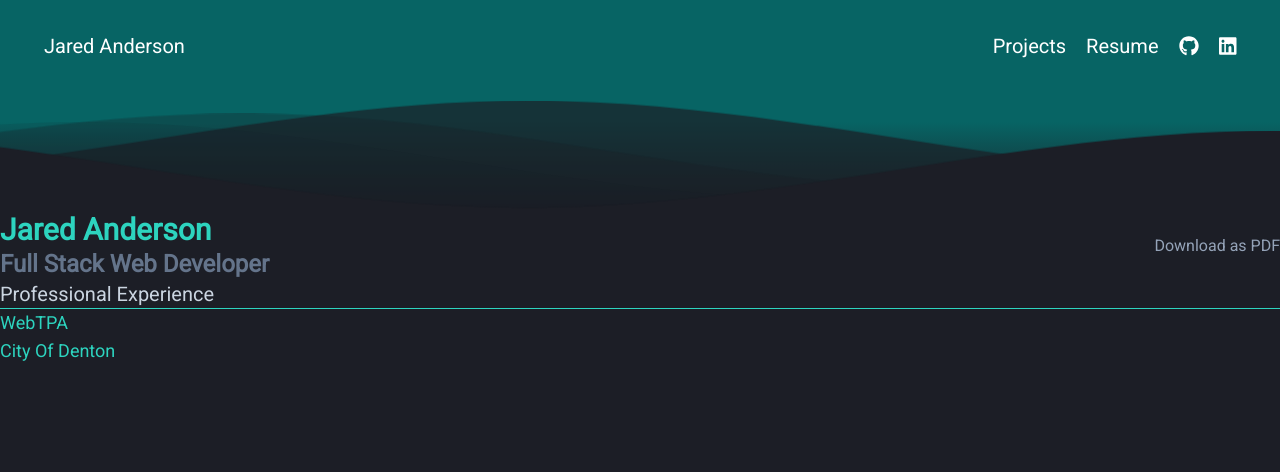
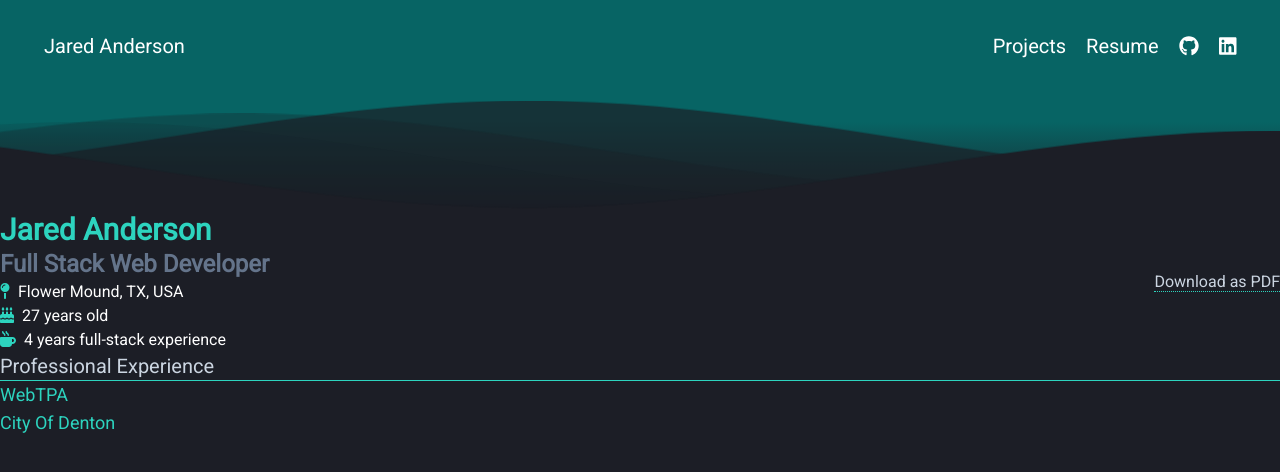
Before and after one commit to Jared-Anderson/Jared-Anderson.github.io, an Angular app: page /resume in a window 1280 px wide. Shown: the top 472 px of the page. Built offline with nearby package versions, Linux system fonts and the light colour scheme.

Commit message:
Resume detail icon additions

```diff
--- a/src/app/components/hero/hero.component.html
+++ b/src/app/components/hero/hero.component.html
@@ -1,17 +1,19 @@
 <div class="pr-3 pl-3 grid place-content-center pt-7 w-1/2 m-auto">
-  <span
-    (mouseenter)="toggleHovered(true)"
-    (mouseleave)="toggleHovered(false)"
-    class="flex justify-center items-center gap-5"
-  >
+  <span class="flex justify-center items-center gap-5">
     <fa-icon
+      (mouseenter)="toggleHovered(true)"
       *ngIf="hovered == false; else elseBlock"
       class="pr-2"
       [icon]="faceIcon"
       size="5x"
     ></fa-icon>
     <ng-template #elseBlock>
-      <fa-icon class="pr-2" [icon]="faceIconHovered" size="5x"></fa-icon
+      <fa-icon
+        class="pr-2"
+        [icon]="faceIconHovered"
+        size="5x"
+        (mouseleave)="toggleHovered(false)"
+      ></fa-icon
     ></ng-template>
     <span class="text-3xl">Hello, I'm Jared Anderson!</span>
   </span>
--- a/src/app/components/resume/resume-detail/resume-detail.component.html
+++ b/src/app/components/resume/resume-detail/resume-detail.component.html
@@ -5,9 +5,32 @@
       <h2 class="text-2xl font-bold text-slate-500">
         Full Stack Web Developer
       </h2>
+
+      <span class="flex gap-2">
+        <fa-icon class="text-teal-400" [icon]="mapMarkerIcon"></fa-icon>
+        <span> Flower Mound, TX, USA </span>
+      </span>
+
+      <span class="flex gap-2">
+        <fa-icon class="text-teal-400" [icon]="birthdayCakeIcon"></fa-icon>
+        <span> {{ calculateAge() }} years old</span>
+      </span>
+
+      <span class="flex gap-2">
+        <fa-icon class="text-teal-400" [icon]="mugHotIcon"></fa-icon>
+        <span> {{ calculateExperience() }} years full-stack experience</span>
+      </span>
     </span>
 
-    <span class="text-slate-400"><a>Download as PDF</a></span>
+    <span class="text-slate-300"
+      ><a
+        class="hover:cursor-pointer border-dotted border-b border-teal-400"
+        href="../../../../assets/Jared_Anderson_Resume.pdf"
+        target="_blank"
+      >
+        Download as PDF</a
+      ></span
+    >
   </div>
 
   <!-- Professional Experience -->
--- a/src/app/components/resume/resume-detail/resume-detail.component.ts
+++ b/src/app/components/resume/resume-detail/resume-detail.component.ts
@@ -1,5 +1,11 @@
 import { Component, OnInit } from '@angular/core';
 import { faCalendar } from '@fortawesome/free-regular-svg-icons';
+import {
+  faBirthdayCake,
+  faLocationArrow,
+  faMapPin,
+  faMugHot,
+} from '@fortawesome/free-solid-svg-icons';
 
 @Component({
   selector: 'app-resume-detail',
@@ -7,8 +13,26 @@ import { faCalendar } from '@fortawesome/free-regular-svg-icons';
   styleUrls: ['./resume-detail.component.scss'],
 })
 export class ResumeDetailComponent implements OnInit {
-  briefcaseIcon = faCalendar;
+  mapMarkerIcon = faMapPin;
+  birthdayCakeIcon = faBirthdayCake;
+  mugHotIcon = faMugHot;
   constructor() {}
 
   ngOnInit(): void {}
+
+  // function to calculate age
+  calculateAge() {
+    const birthday = new Date('10/22/1994');
+    let ageDifMs = Date.now() - birthday.getTime();
+    let ageDate = new Date(ageDifMs);
+    return Math.abs(ageDate.getUTCFullYear() - 1970);
+  }
+
+  // function to calculate years of experience
+  calculateExperience() {
+    const startDate = new Date('01/01/2018');
+    let experienceDifMs = Date.now() - startDate.getTime();
+    let experienceDate = new Date(experienceDifMs);
+    return Math.abs(experienceDate.getUTCFullYear() - 1970);
+  }
 }
```
Also changed, not shown: 1 other file (tests, documents, lock files or other folders).
